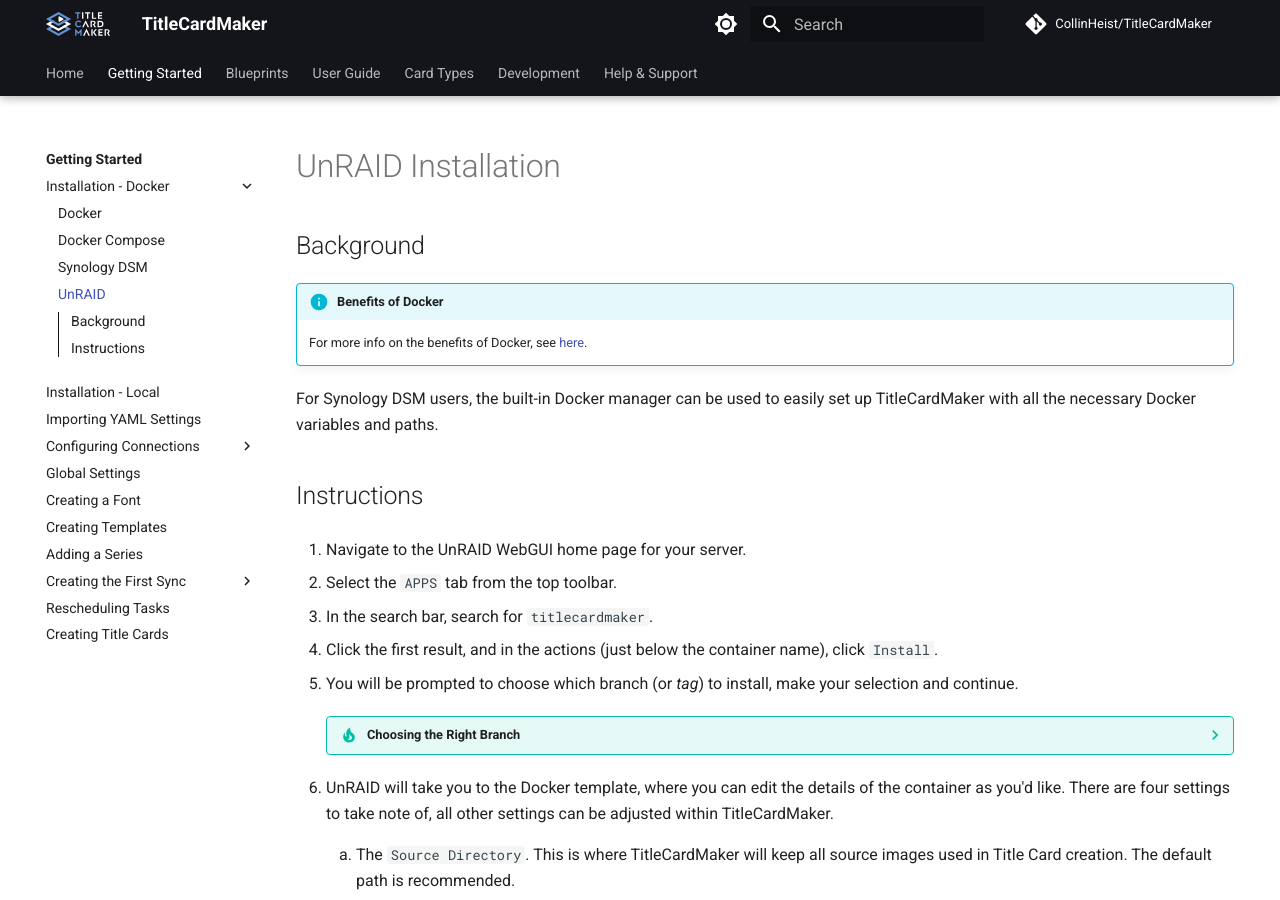
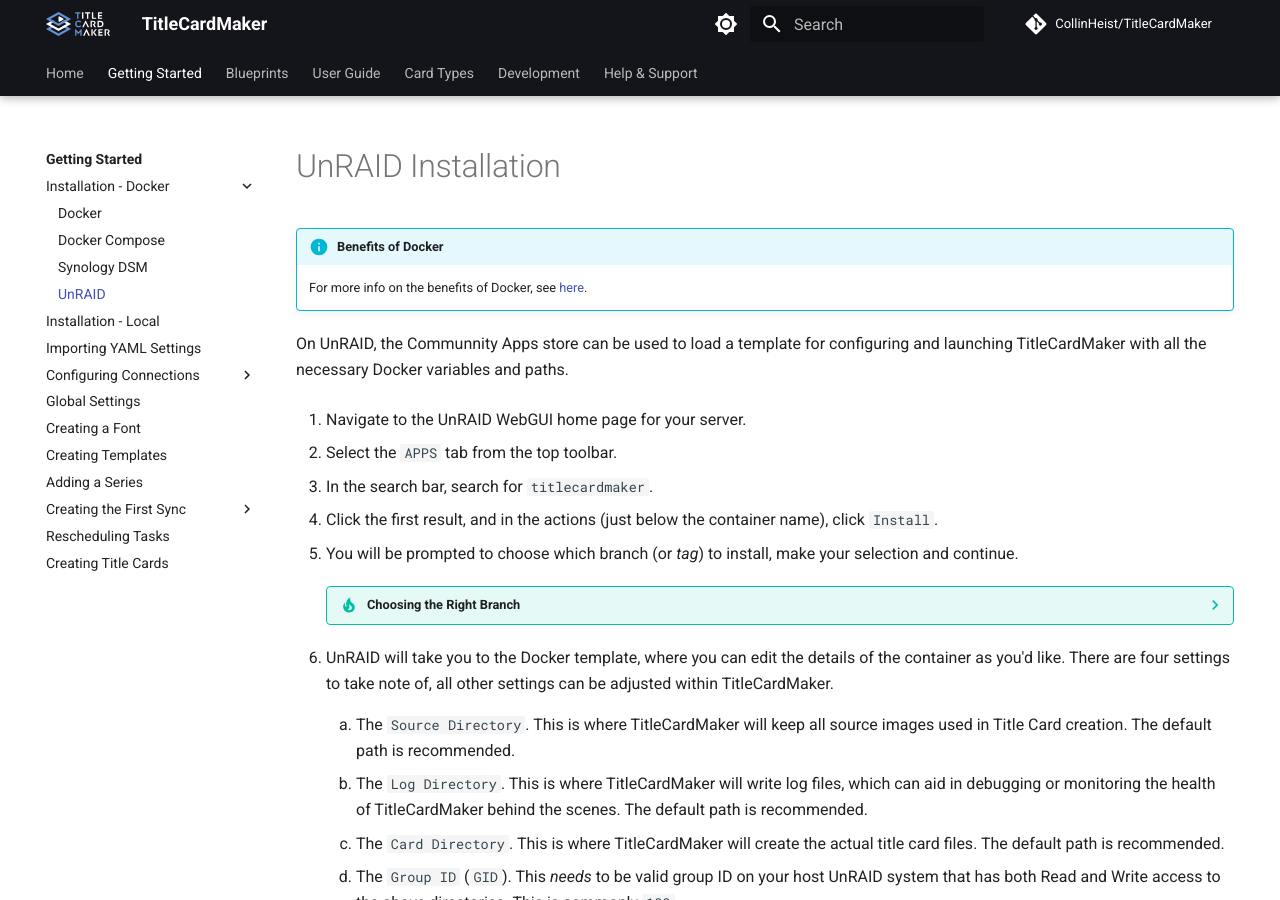
Before and after one commit to CollinHeist/TitleCardMaker, an MkDocs documentation site: the page built from docs/getting_started/docker/unraid.md, in a window 1280 px wide and 900 px high. Built offline with MkDocs 1.6.1 and Material for MkDocs 9.7.7, drawn with Linux system fonts in a browser that asks for light colours; comment, search, counter and statistics services are not loaded.

Commit message:
Doc revision

```diff
--- a/docs/getting_started/docker/unraid.md
+++ b/docs/getting_started/docker/unraid.md
@@ -5,16 +5,14 @@
 ---
 
 # UnRAID Installation
-## Background
 
 !!! info "Benefits of Docker"
 
     For more info on the benefits of Docker, see [here](./index.md).
 
-For Synology DSM users, the built-in Docker manager can be used to easily set up
-TitleCardMaker with all the necessary Docker variables and paths.
-
-## Instructions
+On UnRAID, the Communnity Apps store can be used to load a template for
+configuring and launching TitleCardMaker  with all the necessary Docker
+variables and paths.
 
 1. Navigate to the UnRAID WebGUI home page for your server.
 
```
Also changed, not shown: 1 other file.
